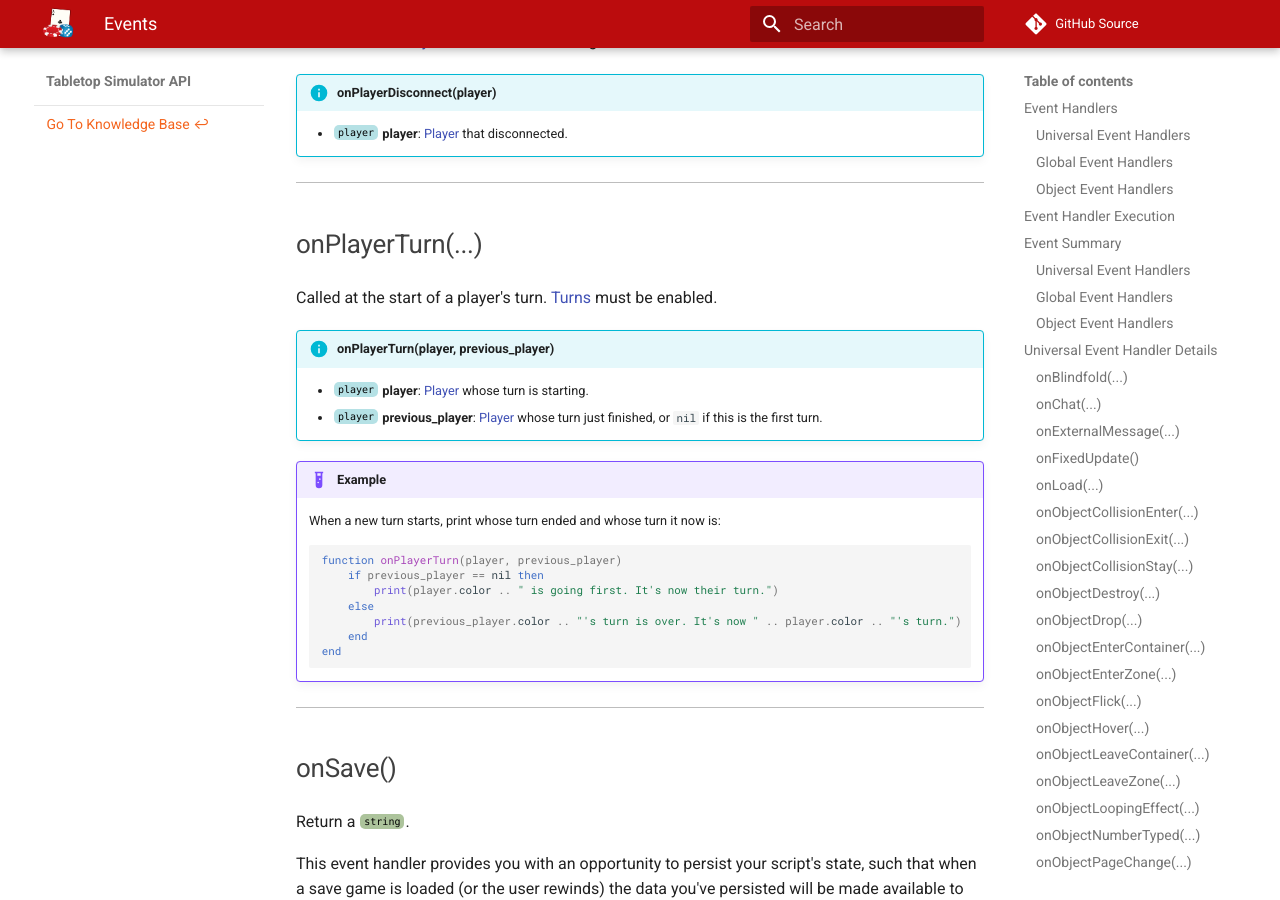
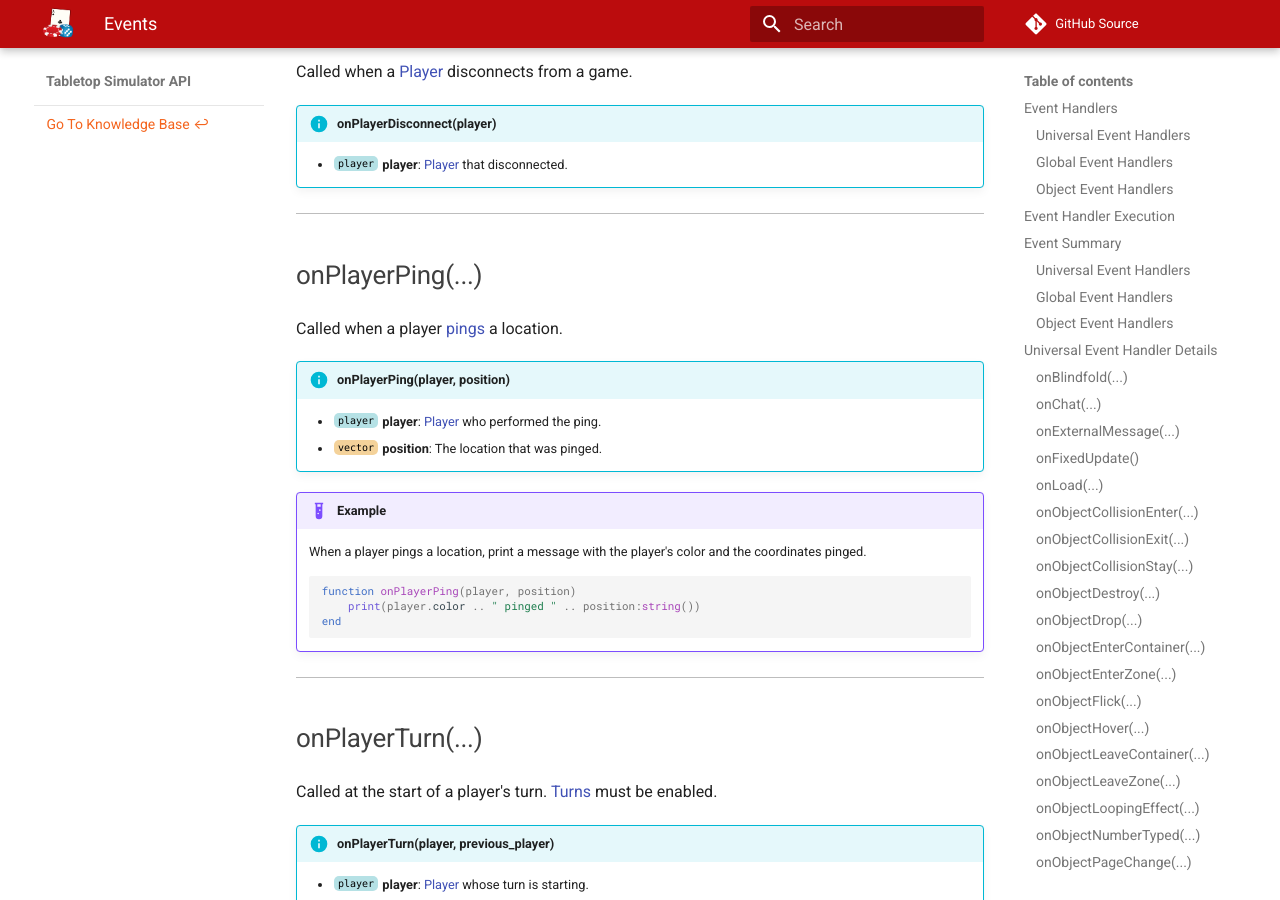
Before and after one commit to Berserk-Games/Tabletop-Simulator-API, an MkDocs documentation site: the page built from docs/events.md, in a window 1280 px wide and 900 px high, scrolled down 21928 px. Built offline with MkDocs 1.6.1 and Material for MkDocs 9.7.7, drawn with Linux system fonts in a browser that asks for light colours; comment, search, counter and statistics services are not loaded; some of the changed text lies outside the part shown.

Commit message:
onPlayerPing

````diff
--- a/docs/events.md
+++ b/docs/events.md
@@ -97,6 +97,7 @@ onPlayerChangeColor([<span class="tag str"></span>](types.md) player_color) | Ca
 onPlayerChangeTeam([<span class="tag str"></span>](types.md) player_color,&nbsp;[<span class="tag str"></span>](types.md) team) | Called when a player changes team. | [:i:](#onplayerchangeteam)
 onPlayerConnect([<span class="tag pla"></span>](types.md) player) | Called when a [Player](player/instance.md) connects to a game. | [:i:](#onplayerconnect)
 onPlayerDisconnect([<span class="tag pla"></span>](types.md) player) | Called when a [Player](player/instance.md) disconnects from a game. | [:i:](#onplayerdisconnect)
+onPlayerPing([<span class="tag pla"></span>](types.md) player, [<span class="tag vec"></span>](types.md) position) | Called when a player [pings](https://kb.tabletopsimulator.com/game-tools/line-tool/#ping) a location. | [:i:](#onplayerping)
 onPlayerTurn([<span class="tag pla"></span>](types.md) player, [<span class="tag pla"></span>](types.md) previous_player) | Called at the start of a player's turn. | [:i:](#onplayerturn)
 onSave() | Called whenever a script needs to save its state. | [:i:](#onsave)
 onScriptingButtonDown([<span class="tag int"></span>](types.md) index, [<span class="tag str"></span>](types.md) player_color) | Called when a scripting button (numpad by default) is pressed. The index range that is returned is 1-10. | [:i:](#onscriptingbuttondown)
@@ -820,6 +821,25 @@ Called when a [Player](player/instance.md) disconnects from a game.
 ---
 
 
+###onPlayerPing(...)
+
+Called when a player [pings](https://kb.tabletopsimulator.com/game-tools/line-tool/#ping) a location.
+
+!!!info "onPlayerPing(player, position)"
+	* [<span class="tag pla"></span>](types.md) **player**: [Player](player/instance.md) who performed the ping.
+	* [<span class="tag vec"></span>](types.md) **position**: The location that was pinged.
+
+!!!example
+	When a player pings a location, print a message with the player's color and the coordinates pinged.
+	```lua
+	function onPlayerPing(player, position)
+		print(player.color .. " pinged " .. position:string())
+	end
+	```
+
+---
+
+
 ###onPlayerTurn(...)
 
 Called at the start of a player's turn. [Turns](turns.md) must be enabled.
````
